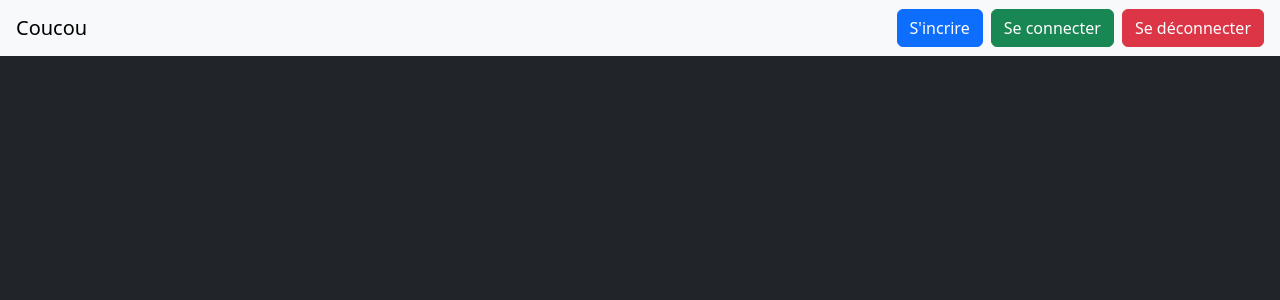
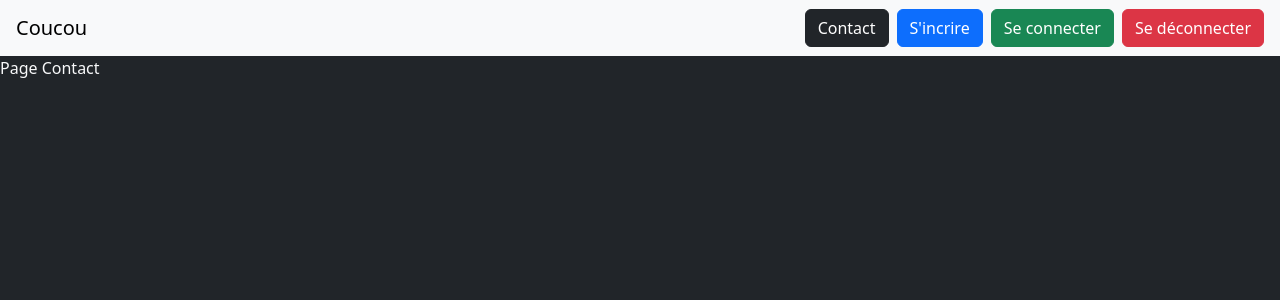
Before and after one commit to AAlexsandre/react-router, a React (Create React App) app: page /contact in a window 1280 px wide. Shown: the top 300 px of the page. Built offline with nearby package versions, Linux system fonts and the light colour scheme.

Commit message:
created navbar, addedes route

```diff
--- a/src/App.js
+++ b/src/App.js
@@ -1,12 +1,14 @@
 import { Routes, Route } from 'react-router-dom';
 import Home from './pages/Home';
 import NavBar from './components/NavBar';
+import Contact from './pages/Contact';
 function App() {
   return (
     <>
       <NavBar />
       <Routes>
         <Route path='/' element={<Home />} />
+        <Route path='/contact' element={<Contact />} />
       </Routes>
     </>
   );
--- a/src/components/NavBar.js
+++ b/src/components/NavBar.js
@@ -1,15 +1,16 @@
 import React from 'react';
-import {Link} from 'react-router-dom';
+import { Link } from 'react-router-dom';
 const NavBar = () => {
   return (
     <nav className="navbar navbar-light bg-light px-3">
-        <Link to="/" className='navbar-brand'>Coucou</Link>
+      <Link to="/" className='navbar-brand'>Coucou</Link>
 
-        <div>
-          <button className='btn btn-primary'>S'incrire</button>
-          <button className='btn btn-success ms-2'>Se connecter</button>
-          <button className='btn btn-danger ms-2'>Se déconnecter</button>
-        </div>
+      <div className='d-flex gap-2'>
+        <Link to="/contact" className='btn btn-dark'>Contact</Link>
+        <button className='btn btn-primary'>S'incrire</button>
+        <button className='btn btn-success'>Se connecter</button>
+        <button className='btn btn-danger'>Se déconnecter</button>
+      </div>
     </nav>
   )
 }
--- /dev/null
+++ b/src/pages/Contact.jsx
@@ -0,0 +1,11 @@
+import React from 'react'
+
+const Contact = () => {
+  return (
+    <div>
+        Page Contact
+    </div>
+  )
+}
+
+export default Contact
```
